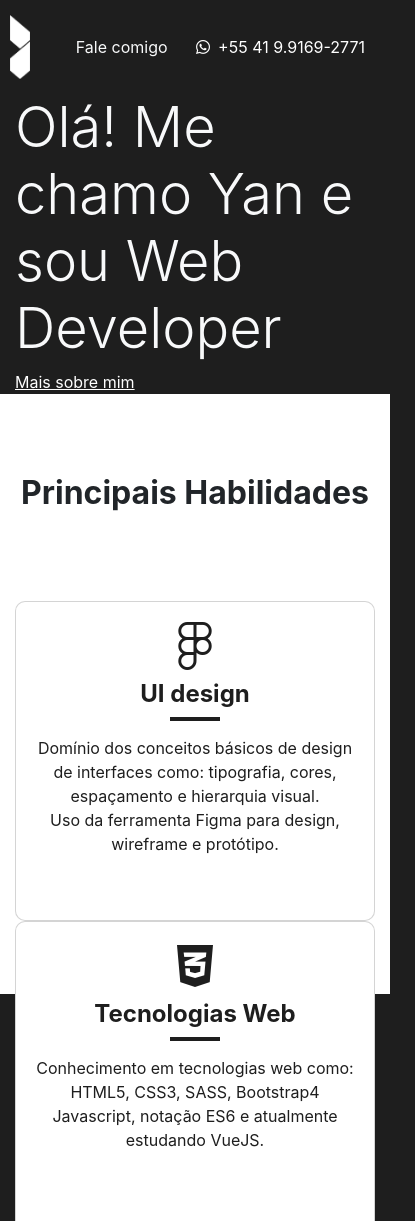
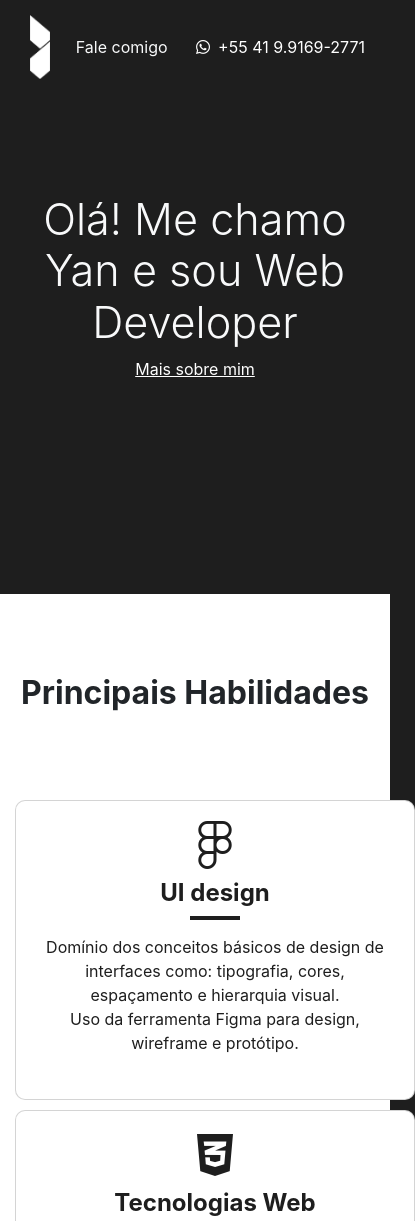
Before and after one commit to xnayan00/meu-website, a plain HTML site: page index.html in a window 390 px wide. Shown: the top 1221 px of the page, 415 px wide, since content can reach past the window. Drawn offline with nearby package versions, Linux system fonts and the light colour scheme.

Commit message:
Conclusão do layout responsivo para mobile

```diff
--- a/css/style.css
+++ b/css/style.css
@@ -104,3 +104,52 @@ footer {
     text-align: center;
 
 }
+
+/*
+Responsive
+*/
+
+@media(max-width: 576px){
+    .first-section {
+        height: 500px;
+    }
+
+    .first-section h1 {
+        font-size: 2.7em;
+        margin-top: 100px;
+        text-align: center;
+    }
+
+    .first-section .row {
+        text-align: center;
+    }
+
+    .navbar-brand img {
+        margin-left: 20px;
+    }
+
+    .mobile img {
+        width: 200px;
+        display: inline-block;
+        margin-bottom: 20px;
+    }
+
+    .second-section .container {
+        height: 1200px;
+    }
+
+    .custom-card {
+        height: 300px;
+        width: 400px;
+        margin: auto;
+        background-color: white;
+        color: #1e1e1e;
+        border: 1px solid #bebebea9;
+        border-radius: 10px;
+        padding: 20px;
+        margin-bottom: 10px;
+        text-align: center;
+        transition: background-color 0.15s;
+    }
+
+}
```
Also changed, not shown: index.html (+1 -0 lines).
